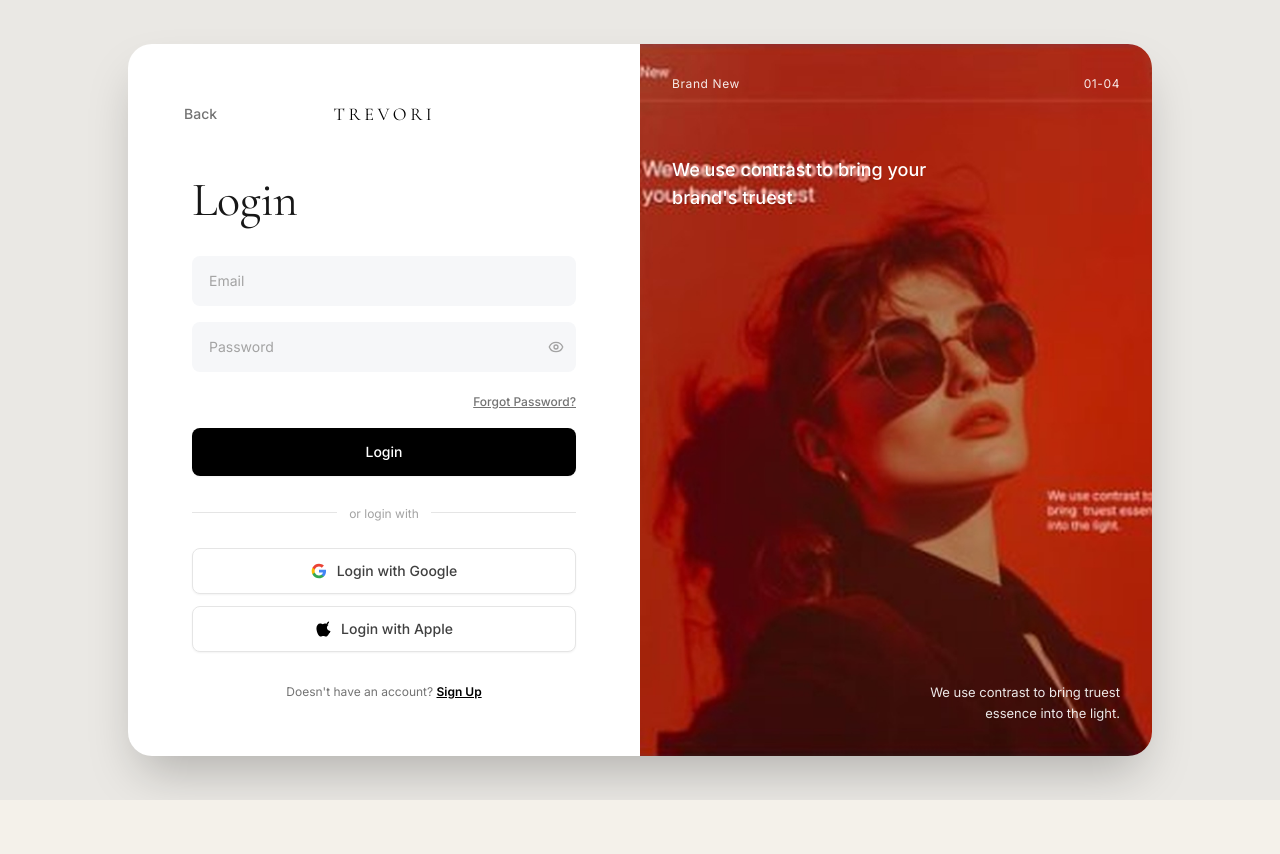
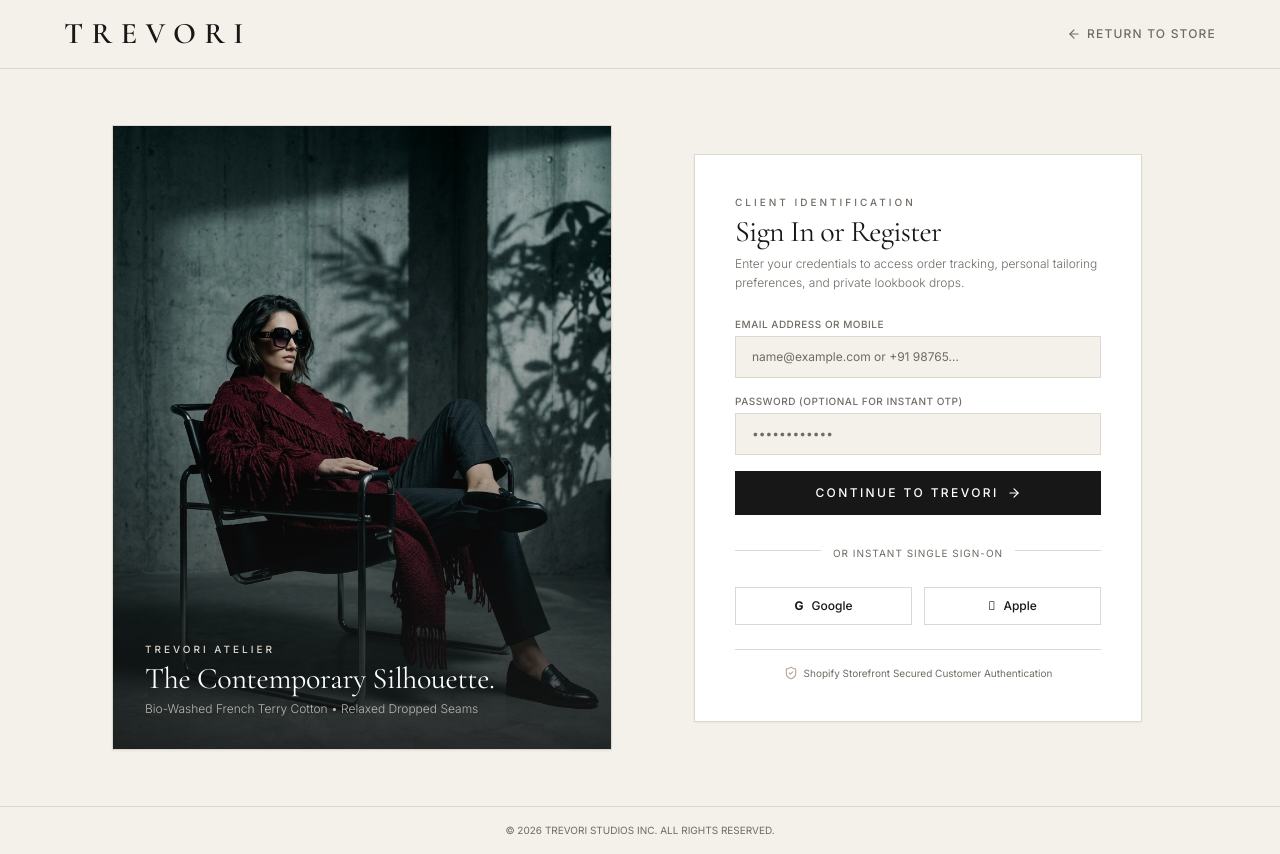
Before and after one commit to pranavavadhanula/trenzio-storefront, a React (Vite) app: page /login in a window 1280 px wide. Before the commit the page ends 800 px from the top, so only its background shows below. Built offline with nearby package versions, Linux system fonts and the light colour scheme.

Commit message:
feat: remove private client portal from top, change button to Continue to TREVORI, clean photo overlay

```diff
--- a/src/pages/LoginPage.tsx
+++ b/src/pages/LoginPage.tsx
@@ -1,7 +1,7 @@
 import React, { useState, useEffect } from 'react';
 import { useNavigate, Link } from 'react-router-dom';
 import { useShop } from '../context/ShopContext';
-import { Eye, EyeOff, CheckCircle2 } from 'lucide-react';
+import { ArrowRight, CheckCircle2, ShieldCheck, ArrowLeft } from 'lucide-react';
 import { shopifyCustomerAccessTokenCreate } from '../services/shopify';
 
 export const LoginPage: React.FC = () => {
@@ -10,7 +10,6 @@ export const LoginPage: React.FC = () => {
 
   const [identifier, setIdentifier] = useState('');
   const [password, setPassword] = useState('');
-  const [showPassword, setShowPassword] = useState(false);
   const [error, setError] = useState('');
   const [isLoading, setIsLoading] = useState(false);
   const [success, setSuccess] = useState(false);
@@ -26,7 +25,7 @@ export const LoginPage: React.FC = () => {
     const cleanInput = identifier.trim();
 
     if (!cleanInput) {
-      setError('Please provide your email address.');
+      setError('Please provide your client email address or member mobile number.');
       return;
     }
 
@@ -38,13 +37,14 @@ export const LoginPage: React.FC = () => {
     const displayName = isEmail ? cleanInput.split('@')[0].toUpperCase() : `CLIENT ${cleanInput.slice(-4) || '9921'}`;
 
     try {
-      await shopifyCustomerAccessTokenCreate(emailVal, password || 'TrevoriClientPass2026!');
+      // Connect to real Shopify Customer API
+      const res = await shopifyCustomerAccessTokenCreate(emailVal, password || 'TrevoriClientPass2026!');
 
       login({
         name: displayName,
         email: emailVal,
         phone: isEmail ? '+91 98765 43210' : cleanInput,
-        tier: 'Private Client Noir',
+        tier: 'Noir Member',
         creditsINR: 1500,
         points: 4800,
         joinedDate: 'November 2026',
@@ -69,7 +69,7 @@ export const LoginPage: React.FC = () => {
         name: provider === 'google' ? 'PRANAV AVADHANULA' : 'ELENA ROSTOVA',
         email: provider === 'google' ? 'pranav@gmail.com' : 'elena@icloud.com',
         phone: '+91 98765 43210',
-        tier: 'Private Client Noir',
+        tier: 'Noir Member',
         creditsINR: 1500,
         points: 4800,
         authProvider: provider,
@@ -83,188 +83,158 @@ export const LoginPage: React.FC = () => {
   };
 
   return (
-    <div className="min-h-screen w-full bg-[#EAE8E4] flex items-center justify-center p-3 sm:p-6 lg:p-10 font-sans">
-      {/* Centered Modal Card matching the exact Dribbble reference */}
-      <div className="w-full max-w-5xl bg-white rounded-2xl sm:rounded-3xl shadow-2xl overflow-hidden grid grid-cols-1 lg:grid-cols-2 min-h-[620px] sm:min-h-[680px]">
+    <div className="min-h-screen bg-[#F4F1EA] text-[#171717] font-sans flex flex-col justify-between">
+      {/* Top Clean Minimal Header — "PRIVATE CLIENT PORTAL" removed */}
+      <header className="border-b border-[#DDD8CE] bg-[#F4F1EA] py-4 px-6 sm:px-12">
+        <div className="max-w-6xl mx-auto flex items-center justify-between">
+          <Link to="/" title="TREVORI Home" className="group">
+            <span className="font-serif text-2xl sm:text-3xl font-semibold tracking-[0.28em] text-[#171717] group-hover:text-[#706B64] transition-colors">
+              TREVORI
+            </span>
+          </Link>
+          <Link
+            to="/"
+            className="text-xs uppercase tracking-widest text-[#706B64] hover:text-[#171717] transition-colors font-medium flex items-center gap-1.5"
+          >
+            <ArrowLeft className="w-3.5 h-3.5" />
+            <span>Return to Store</span>
+          </Link>
+        </div>
+      </header>
 
-        {/* LEFT COLUMN: Clean Minimalist Login Form */}
-        <div className="p-6 sm:p-10 lg:p-14 flex flex-col justify-between">
-          {/* Top Bar: Back Link & Centered Brand Logo */}
-          <div className="flex items-center justify-between mb-8 sm:mb-12">
-            <Link
-              to="/"
-              className="text-xs sm:text-sm text-neutral-500 hover:text-black font-medium transition-colors"
-            >
-              Back
-            </Link>
-            <Link to="/" className="font-serif text-lg tracking-[0.2em] font-normal text-black">
-              TREVORI
-            </Link>
-            <div className="w-8" /> {/* Spacing balance */}
+      {/* Main Split Section */}
+      <main className="flex-1 max-w-6xl w-full mx-auto px-6 sm:px-12 py-10 sm:py-14 flex items-center justify-center">
+        <div className="w-full grid grid-cols-1 lg:grid-cols-12 gap-10 lg:gap-14 items-center">
+
+          {/* Left: 4:5 Editorial Campaign Image */}
+          <div className="lg:col-span-6 relative aspect-[4/5] bg-[#DDD8CE] border border-[#DDD8CE] overflow-hidden hidden sm:block shadow-sm">
+            <img
+              src="/images/auth/login_editorial_zara.jpg"
+              alt="TREVORI Editorial Streetwear"
+              className="w-full h-full object-cover filter contrast-105"
+            />
+            <div className="absolute inset-0 bg-gradient-to-t from-[#171717]/80 via-[#171717]/20 to-transparent" />
+            <div className="absolute bottom-8 left-8 right-8 text-white">
+              <span className="text-[10px] uppercase tracking-[0.3em] text-[#DDD8CE] block mb-1 font-medium">
+                TREVORI ATELIER
+              </span>
+              <h2 className="font-serif text-2xl sm:text-3xl font-normal text-white">
+                The Contemporary Silhouette.
+              </h2>
+              <p className="text-xs text-[#DDD8CE]/80 font-light mt-1">
+                Bio-Washed French Terry Cotton &bull; Relaxed Dropped Seams
+              </p>
+            </div>
           </div>
 
-          {/* Form Content */}
-          <div className="w-full max-w-sm mx-auto">
-            {/* Serif Heading */}
-            <h1 className="font-serif text-4xl sm:text-5xl text-neutral-900 font-normal mb-8">
-              Login
-            </h1>
+          {/* Right: Clean Editorial Form */}
+          <div className="lg:col-span-6 max-w-md w-full mx-auto bg-[#FFFFFF] border border-[#DDD8CE] p-8 sm:p-10 shadow-sm">
+            <div className="mb-6">
+              <span className="text-[10px] uppercase tracking-[0.3em] text-[#706B64] font-medium block mb-1">
+                Client Identification
+              </span>
+              <h1 className="font-serif text-3xl font-normal text-[#171717] tracking-tight">
+                Sign In or Register
+              </h1>
+              <p className="text-xs text-[#706B64] font-light mt-1 leading-relaxed">
+                Enter your credentials to access order tracking, personal tailoring preferences, and private lookbook drops.
+              </p>
+            </div>
 
             {error && (
-              <div className="mb-4 p-3 bg-red-50 border border-red-200 text-red-600 text-xs rounded-lg">
+              <div className="mb-4 p-3 bg-[#F4F1EA] border border-red-300 text-red-700 text-xs">
                 {error}
               </div>
             )}
 
             {success && (
-              <div className="mb-4 p-3 bg-neutral-100 border border-neutral-300 text-neutral-900 text-xs rounded-lg flex items-center gap-2">
-                <CheckCircle2 className="w-4 h-4 text-emerald-600" />
-                <span>Login successful. Redirecting...</span>
+              <div className="mb-4 p-3 bg-[#F4F1EA] border border-[#171717] text-xs text-[#171717] flex items-center gap-2">
+                <CheckCircle2 className="w-4 h-4 text-[#171717]" />
+                <span>Authentication confirmed. Entering TREVORI...</span>
               </div>
             )}
 
             <form onSubmit={handleContinue} className="space-y-4">
-              {/* Email Input */}
               <div>
+                <label className="text-[10px] uppercase tracking-wider text-[#706B64] block mb-1 font-medium">
+                  Email Address or Mobile
+                </label>
                 <input
                   type="text"
                   required
-                  placeholder="Email"
                   value={identifier}
                   onChange={(e) => setIdentifier(e.target.value)}
-                  className="w-full px-4 py-3.5 bg-[#F6F7F9] border border-transparent focus:border-neutral-300 focus:bg-white rounded-lg text-sm text-neutral-900 placeholder:text-neutral-400 focus:outline-none transition-all"
+                  placeholder="name@example.com or +91 98765..."
+                  className="w-full px-4 py-3 bg-[#F4F1EA] border border-[#DDD8CE] text-xs text-[#171717] placeholder-[#706B64] focus:outline-none focus:border-[#171717]"
                 />
               </div>
 
-              {/* Password Input with Eye Toggle */}
-              <div className="relative">
+              <div>
+                <label className="text-[10px] uppercase tracking-wider text-[#706B64] block mb-1 font-medium">
+                  Password (Optional for Instant OTP)
+                </label>
                 <input
-                  type={showPassword ? 'text' : 'password'}
-                  required
-                  placeholder="Password"
+                  type="password"
                   value={password}
                   onChange={(e) => setPassword(e.target.value)}
-                  className="w-full px-4 py-3.5 bg-[#F6F7F9] border border-transparent focus:border-neutral-300 focus:bg-white rounded-lg text-sm text-neutral-900 placeholder:text-neutral-400 focus:outline-none transition-all pr-10"
+                  placeholder="••••••••••••"
+                  className="w-full px-4 py-3 bg-[#F4F1EA] border border-[#DDD8CE] text-xs text-[#171717] placeholder-[#706B64] focus:outline-none focus:border-[#171717]"
                 />
-                <button
-                  type="button"
-                  onClick={() => setShowPassword(!showPassword)}
-                  className="absolute right-3 top-1/2 -translate-y-1/2 text-neutral-400 hover:text-neutral-700 cursor-pointer"
-                  tabIndex={-1}
-                  aria-label="Toggle password visibility"
-                >
-                  {showPassword ? <EyeOff className="w-4 h-4" /> : <Eye className="w-4 h-4" />}
-                </button>
               </div>
 
-              {/* Forgot Password Right Aligned */}
-              <div className="text-right">
-                <button
-                  type="button"
-                  onClick={() => alert('Password reset instructions dispatched to your email.')}
-                  className="text-xs text-neutral-500 hover:text-black font-medium transition-colors underline cursor-pointer"
-                >
-                  Forgot Password?
-                </button>
-              </div>
-
-              {/* Solid Black Login Button */}
+              {/* Main Submit Button: Changed to "CONTINUE TO TREVORI" */}
               <button
                 type="submit"
                 disabled={isLoading}
-                className="w-full py-3.5 bg-black hover:bg-neutral-800 text-white rounded-lg text-sm font-medium transition-colors cursor-pointer mt-2 shadow-sm"
+                className="w-full py-3.5 bg-[#171717] text-white hover:bg-[#333333] transition-colors text-xs uppercase tracking-[0.2em] font-medium flex items-center justify-center gap-2 cursor-pointer shadow-none"
               >
-                {isLoading ? 'Signing In...' : 'Login'}
+                <span>{isLoading ? 'Entering...' : 'Continue to TREVORI'}</span>
+                <ArrowRight className="w-3.5 h-3.5" />
               </button>
             </form>
 
-            {/* Subtle Divider */}
+            {/* Social Authentication Split */}
             <div className="relative my-6 text-center">
               <div className="absolute inset-0 flex items-center">
-                <div className="w-full border-t border-neutral-200" />
+                <div className="w-full border-t border-[#DDD8CE]" />
               </div>
-              <span className="relative bg-white px-3 text-xs text-neutral-400">
-                or login with
+              <span className="relative bg-[#FFFFFF] px-3 text-[10px] uppercase tracking-widest text-[#706B64]">
+                Or Instant Single Sign-On
               </span>
             </div>
 
-            {/* Social Buttons */}
-            <div className="space-y-3">
-              {/* Google Button */}
+            <div className="grid grid-cols-2 gap-3">
               <button
                 type="button"
                 onClick={() => handleSocialLogin('google')}
-                className="w-full py-3 px-4 border border-neutral-200 hover:border-neutral-400 rounded-lg bg-white text-sm font-medium text-neutral-700 flex items-center justify-center gap-2.5 transition-colors cursor-pointer shadow-sm"
+                className="py-2.5 px-3 border border-[#DDD8CE] hover:border-[#171717] text-xs font-medium text-[#171717] flex items-center justify-center gap-2 transition-colors cursor-pointer bg-[#FFFFFF]"
               >
-                <svg className="w-4 h-4" viewBox="0 0 24 24">
-                  <path fill="#4285F4" d="M22.56 12.25c0-.78-.07-1.53-.2-2.25H12v4.26h5.92c-.26 1.37-1.04 2.53-2.21 3.31v2.77h3.57c2.08-1.92 3.28-4.74 3.28-8.09z" />
-                  <path fill="#34A853" d="M12 23c2.97 0 5.46-.98 7.28-2.66l-3.57-2.77c-.98.66-2.23 1.06-3.71 1.06-2.86 0-5.29-1.93-6.16-4.53H2.18v2.84C3.99 20.53 7.7 23 12 23z" />
-                  <path fill="#FBBC05" d="M5.84 14.09c-.22-.66-.35-1.36-.35-2.09s.13-1.43.35-2.09V7.06H2.18C1.43 8.55 1 10.22 1 12s.43 3.45 1.18 4.94l2.85-2.22.81-.63z" />
-                  <path fill="#EA4335" d="M12 5.38c1.62 0 3.06.56 4.21 1.64l3.15-3.15C17.45 2.09 14.97 1 12 1 7.7 1 3.99 3.47 2.18 7.06l3.66 2.84c.87-2.6 3.3-4.52 6.16-4.52z" />
-                </svg>
-                <span>Login with Google</span>
+                <span className="font-bold">G</span>
+                <span>Google</span>
               </button>
 
-              {/* Apple Button */}
               <button
                 type="button"
                 onClick={() => handleSocialLogin('apple')}
-                className="w-full py-3 px-4 border border-neutral-200 hover:border-neutral-400 rounded-lg bg-white text-sm font-medium text-neutral-700 flex items-center justify-center gap-2.5 transition-colors cursor-pointer shadow-sm"
+                className="py-2.5 px-3 border border-[#DDD8CE] hover:border-[#171717] text-xs font-medium text-[#171717] flex items-center justify-center gap-2 transition-colors cursor-pointer bg-[#FFFFFF]"
               >
-                <svg className="w-4 h-4 fill-current text-black" viewBox="0 0 170 170">
-                  <path d="M150.37 130.25c-2.45 5.66-5.35 10.87-8.71 15.66-4.58 6.53-8.33 11.05-11.22 13.56-4.48 4.12-9.28 6.23-14.42 6.35-3.69 0-8.14-1.05-13.32-3.18-5.19-2.12-9.97-3.17-14.34-3.17-4.58 0-9.49 1.05-14.75 3.17-5.26 2.13-9.5 3.24-12.74 3.35-4.35.13-9.16-1.9-14.42-6.08-3.69-3.04-7.6-7.85-11.75-14.43-6.19-9.88-10.98-20.91-14.37-33.09-3.39-12.18-5.09-23.75-5.09-34.7 0-14.56 3.73-26.68 11.2-36.35 7.46-9.68 16.73-14.58 27.81-14.71 4.71 0 10.15 1.25 16.32 3.75 6.17 2.5 10.13 3.8 11.89 3.89 1.54 0 5.68-1.39 12.42-4.17 6.74-2.78 12.44-4.04 17.1-3.79 13.62.9 24.31 5.92 32.06 15.06-11.77 7.14-17.51 16.92-17.21 29.35.3 9.69 4.11 17.85 11.45 24.49 7.34 6.64 16.14 10.36 26.4 11.16-2.14 6.35-4.77 12.98-7.89 19.89zm-26.69-95.2c0-6.9 2.47-13.3 7.41-19.18 4.94-5.88 11.08-9.59 18.42-11.13.12 1.03.18 2.06.18 3.09 0 6.66-2.58 13.15-7.75 19.46-5.17 6.31-11.39 9.87-18.66 10.67.24-.97.4-1.94.4-2.91z" />
-                </svg>
-                <span>Login with Apple</span>
+                <span></span>
+                <span>Apple</span>
               </button>
             </div>
 
-            {/* Bottom Sign Up Link */}
-            <div className="mt-8 text-center text-xs text-neutral-500">
-              Doesn't have an account?{' '}
-              <button
-                type="button"
-                onClick={() => handleContinue({ preventDefault: () => {} } as any)}
-                className="font-semibold text-black underline hover:text-neutral-700 transition-colors cursor-pointer"
-              >
-                Sign Up
-              </button>
+            <div className="mt-6 pt-4 border-t border-[#DDD8CE] flex items-center justify-center gap-1.5 text-[10px] text-[#706B64]">
+              <ShieldCheck className="w-3.5 h-3.5 text-[#B9AA96]" />
+              <span>Shopify Storefront Secured Customer Authentication</span>
             </div>
           </div>
 
-          <div /> {/* Bottom spacing */}
         </div>
+      </main>
 
-        {/* RIGHT COLUMN: The exact red editorial photo from the reference */}
-        <div className="relative w-full h-full min-h-[400px] lg:min-h-full overflow-hidden bg-[#BA2C17] hidden sm:block">
-          {/* Exact Photo Cropped from the User Image */}
-          <img
-            src="/images/auth/login_editorial_red.jpg"
-            alt="Editorial Campaign Red Lighting with Sunglasses"
-            className="w-full h-full object-cover object-center"
-          />
-
-          {/* Top Metadata Overlay */}
-          <div className="absolute top-8 inset-x-8 flex items-center justify-between text-xs text-white/90 font-mono tracking-wider z-10">
-            <span>Brand New</span>
-            <span>01-04</span>
-          </div>
-
-          {/* Middle Headline Overlay */}
-          <div className="absolute top-28 left-8 max-w-xs z-10">
-            <p className="text-white text-base sm:text-lg font-medium leading-snug drop-shadow-sm font-sans">
-              We use contrast to bring your brand's truest
-            </p>
-          </div>
-
-          {/* Bottom Right Quote Overlay */}
-          <div className="absolute bottom-8 right-8 max-w-[200px] text-right z-10">
-            <p className="text-white/90 text-xs sm:text-[13px] font-normal leading-relaxed drop-shadow-sm">
-              We use contrast to bring truest essence into the light.
-            </p>
-          </div>
-        </div>
-
-      </div>
+      <footer className="py-4 text-center text-[10px] text-[#706B64] border-t border-[#DDD8CE]">
+        &copy; {new Date().getFullYear()} TREVORI STUDIOS INC. ALL RIGHTS RESERVED.
+      </footer>
     </div>
   );
 };
```
